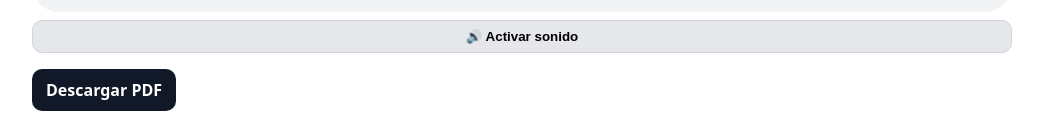
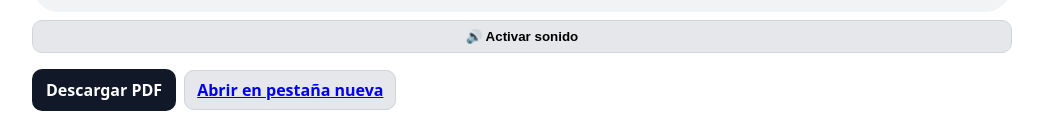
Before and after one commit to federudiero/pdfdescarga, a React (Vite) app: page / in a window 1280 px wide. Shown: the part 784-916 px from the top of the page, without its empty margins (118-1161 px from the left). Built offline with nearby package versions, Linux system fonts and the light colour scheme.

Commit message:
frontend

```diff
--- a/src/App.jsx
+++ b/src/App.jsx
@@ -2,7 +2,7 @@ import React, { useEffect, useRef, useState } from "react";
 import audioUrl from "./audio.mp3";
 
 export default function App() {
-  const pdfUrl = `${window.location.origin}/material.pdf`; // tu PDF público en Vercel
+  const pdfUrl = `${window.location.origin}/material.pdf`;
   const viewer = `https://mozilla.github.io/pdf.js/web/viewer.html?file=${encodeURIComponent(pdfUrl)}#zoom=page-width`;
 
   const audioRef = useRef(null);
@@ -11,32 +11,24 @@ export default function App() {
   useEffect(() => {
     const a = audioRef.current;
     if (!a) return;
-    a.muted = true; // autoplay permitido solo en mute
+    a.muted = true;
     a.autoplay = true;
     a.play().catch(() => {});
   }, []);
-
-  const enableSound = async () => {
-    const a = audioRef.current;
-    if (!a) return;
-    a.muted = false;
-    try { await a.play(); setSoundOn(true); } catch {}
-  };
 
   return (
     <div style={styles.page}>
       <h1 style={styles.h1}>Material de la clase</h1>
 
+      {/* 👉 EL IFRAME DEBE IR AL VISOR, NO AL PDF */}
       <div style={styles.viewerWrap}>
         <iframe title="PDF" src={viewer} style={styles.viewer} />
       </div>
 
       <div style={styles.audioRow}>
-        <audio ref={audioRef} controls src={audioUrl} style={{ width: "100%" }}>
-          Tu navegador no soporta la etiqueta <code>audio</code>.
-        </audio>
+        <audio ref={audioRef} controls src={audioUrl} style={{ width: "100%" }} />
         {!soundOn && (
-          <button onClick={enableSound} style={styles.btnSecondary}>
+          <button onClick={() => { audioRef.current.muted = false; audioRef.current.play(); setSoundOn(true); }} style={styles.btnSecondary}>
             🔊 Activar sonido
           </button>
         )}
@@ -44,7 +36,9 @@ export default function App() {
 
       <div style={styles.actions}>
         <a href="/material-dl.pdf" style={styles.btn}>Descargar PDF</a>
-
+        <a href="/material.pdf" target="_blank" rel="noopener" style={{...styles.btnSecondary, marginLeft: 8}}>
+          Abrir en pestaña nueva
+        </a>
       </div>
     </div>
   );
```
Also changed, not shown: vercel.json.
